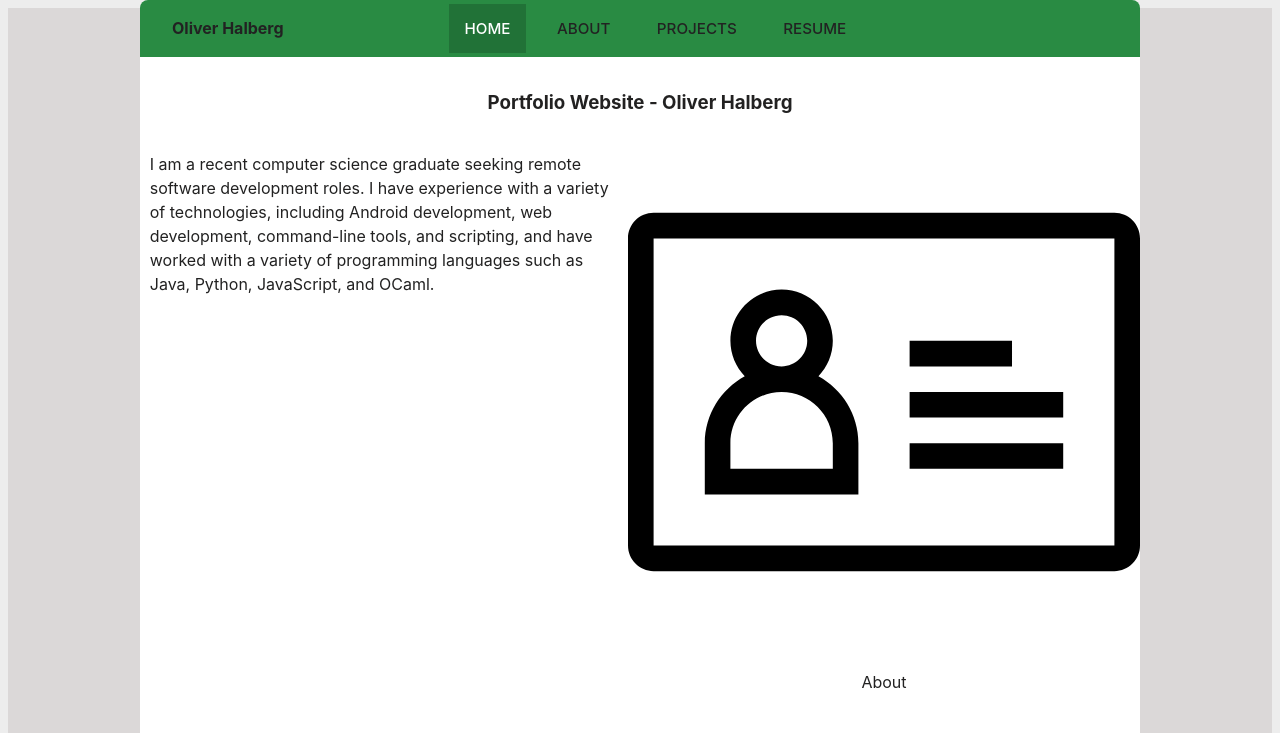
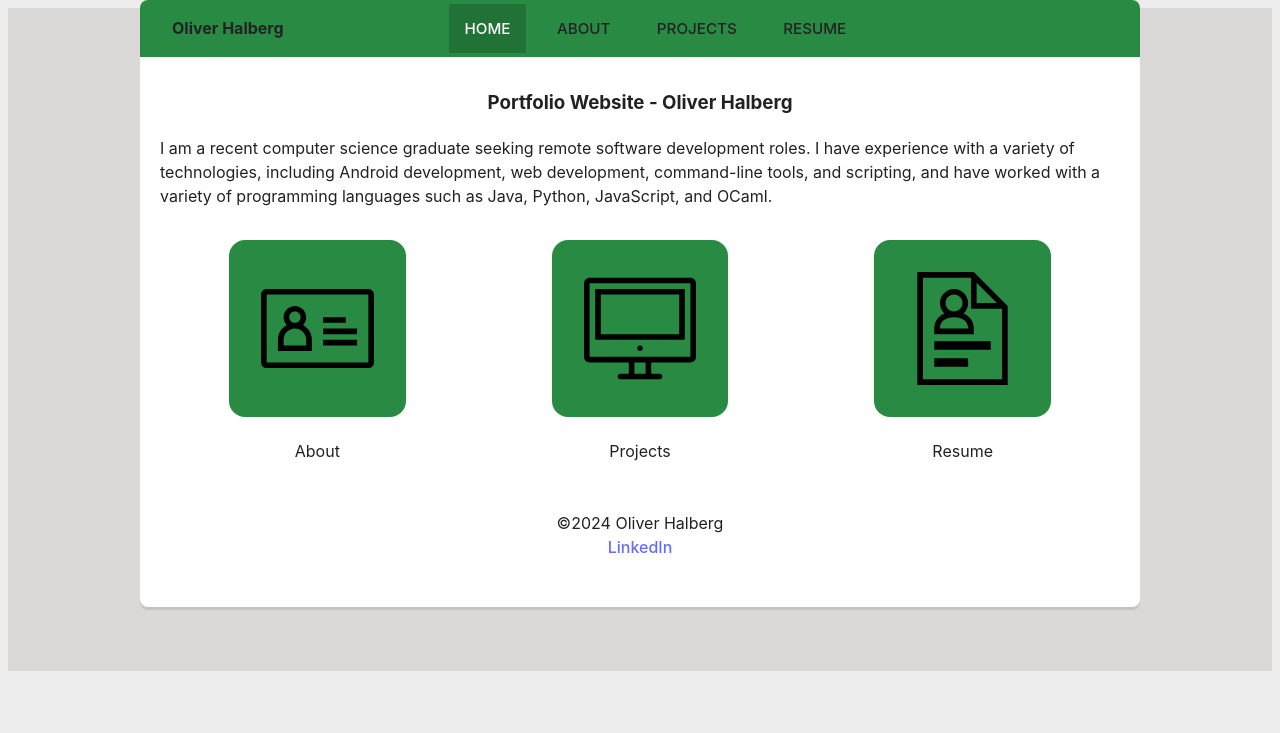
Before and after one commit to oliverhalberg/Portfolio-Site, a React (Vite) app: page / in a window 1280 px wide. Shown: the top 733 px of the page. Built offline with nearby package versions, Linux system fonts and the light colour scheme.

Commit message:
Changed <a> tags in Shortcut to NavLink tags; made Shortcut image change color on hover; styled Shortcut components on Home page

```diff
--- a/src/components/Shortcut.jsx
+++ b/src/components/Shortcut.jsx
@@ -1,18 +1,25 @@
 import PropTypes from 'prop-types';
+import { useState } from 'react';
+import { NavLink } from 'react-router-dom';
 
 /* Library object matching paths to icons */
 const iconLibrary = {
     "About": "/src/data/icons/id-card-black.svg",
+    "About-white": "/src/data/icons/id-card-white.svg",
     "Projects": "/src/data/icons/computer-screen-black.svg",
-    "Resume": "/src/data/icons/resume-black.svg"
+    "Projects-white": "src/data/icons/computer-screen-white.svg",
+    "Resume": "/src/data/icons/resume-black.svg",
+    "Resume-white": "/src/data/icons/resume-white.svg"
 }
 
 const Shortcut = ({ path }) => {
+    const [hover, setHover] = useState(false);
+
     return (
         <div className='shortcutContainer'>
-            <a href={"/" + path.toLowerCase()}>
-                <img src={iconLibrary[path]} alt={path} />
-            </a>
+            <NavLink to={"/" + path.toLowerCase()} onMouseOver={()=> setHover(true)} onMouseOut={()=> setHover(false)}>
+                <img src={hover ? iconLibrary[path + "-white"] : iconLibrary[path]} alt={path} />
+            </NavLink>
             <p className='shortcutText'>{path}</p>
         </div>
     )
--- a/src/index.css
+++ b/src/index.css
@@ -169,8 +169,32 @@ footer {
 }
 
 #homepageDiv {
+  display: block;
+}
+
+#shortcutsContainer {
   display: flex;
+  flex-wrap: wrap;
+  padding: 1em;
 }
+
+.shortcutContainer {
+  flex: 20%;
+}
+
+.shortcutContainer img {
+  max-width: 35%;
+  height: auto;
+  background-color: var(--main-primary);
+  padding: 2em;
+  border-radius: 1em;
+}
+
+.shortcutContainer img:hover {
+  background-color: var(--main-secondary);
+
+}
+
 
 /* About */
 
```
